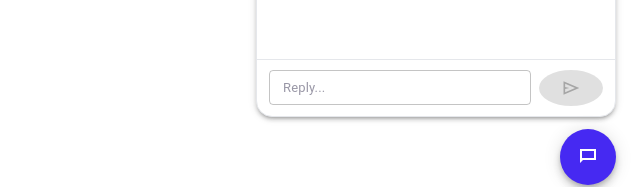
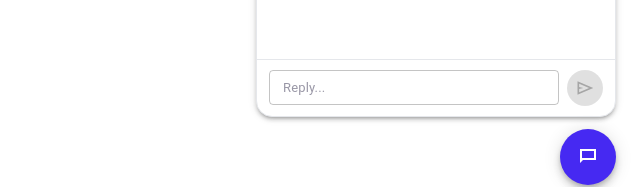
Before and after one commit to szolloli/dnai-chatbot, a React (Vite) app: page / in a window 1280 px wide. Both pictures are taken after a click on the button "Toggle chat". Shown: the part 591-778 px from the top of the page, without its empty margins (640-1280 px from the left). Built offline with nearby package versions, Linux system fonts and the light colour scheme.

Commit message:
fix: make send button circular

```diff
--- a/src/components/MessageInput.tsx
+++ b/src/components/MessageInput.tsx
@@ -56,8 +56,10 @@ const MessageInput = () => {
         sx={{
           width: 36,
           height: 36,
+          minWidth: 36,
           borderRadius: "50%",
           p: 0,
+          flex: "0 0 36px",
         }}
       >
         <SvgIcon fontSize="small" viewBox="0 0 24 24">
```
